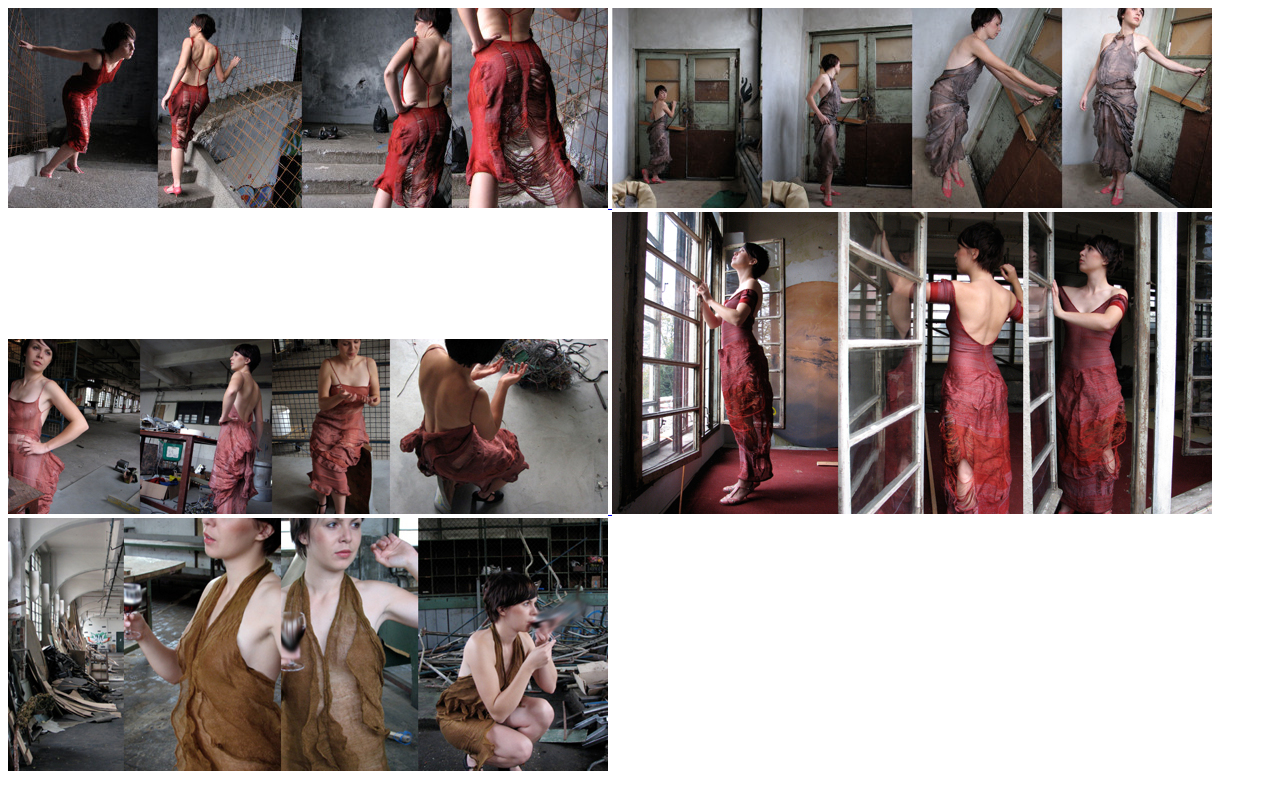
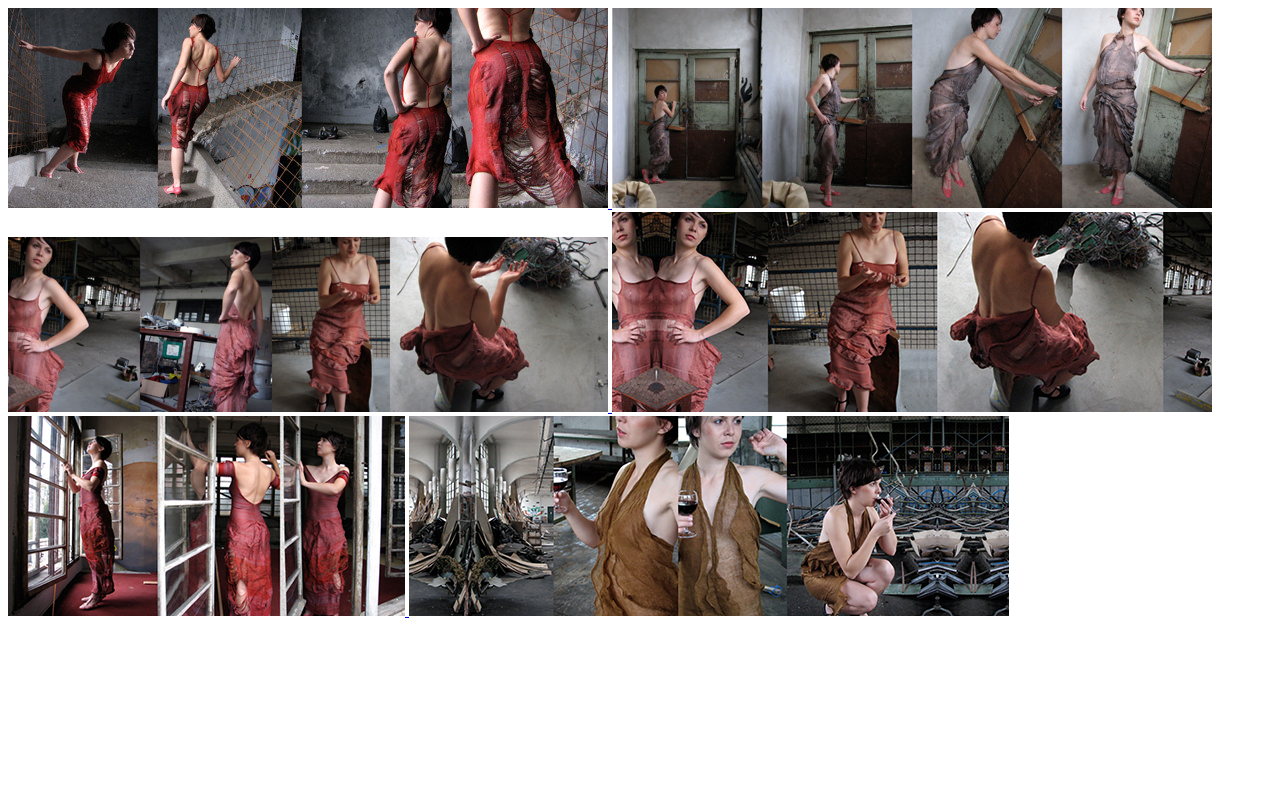
Before and after one commit to kalleaaltonen-zz/tjasaavsec.net, a plain HTML site: page clothes.html in a window 1280 px wide. Drawn offline with Linux system fonts and the light colour scheme.

Commit message:
cloth 200px

```diff
--- a/clothes.html
+++ b/clothes.html
@@ -24,12 +24,24 @@
 			<a class="example-image-link" href="1/816f21dc14f59d3604fa7f91cf167612.jpg" data-lightbox="1" title="this a title for image #3">
 				<img class="example-image" src="1/816f21dc14f59d3604fa7f91cf167612.jpg" alt="clothing 1" />
 			</a>
-			<a class="example-image-link" href="1/f4b707591bb0e3add839f2f103b0a425.jpg" data-lightbox="1" title="this a title for image #4">
+			<!--a class="example-image-link" href="1/f4b707591bb0e3add839f2f103b0a425.jpg" data-lightbox="1" title="this a title for image #4">
 				<img class="example-image" src="1/f4b707591bb0e3add839f2f103b0a425.jpg" alt="clothing 1" />
 			</a>
 			<a class="example-image-link" href="1/bfb659f24efb22d97644776a18f6bf9e.jpg" data-lightbox="1" title="this a title for image #5">
 				<img class="example-image" src="1/bfb659f24efb22d97644776a18f6bf9e.jpg" alt="clothing 1" />
+			</a-->
+			<a class="example-image-link" href="1/tjasaavsec_knitting-_2.jpg" data-lightbox="1" >
+				<img class="example-image" src="1/tjasaavsec_knitting-_2.jpg" />
 			</a>
+
+			<a class="example-image-link" href="1/tjasaavsec_knitting_1.jpg" data-lightbox="1" >
+				<img class="example-image" src="1/tjasaavsec_knitting_1.jpg" />
+			</a>
+
+			<a class="example-image-link" href="1/tjasaavsec_knitting_3.jpg" data-lightbox="1" >
+				<img class="example-image" src="1/tjasaavsec_knitting_3.jpg" />
+			</a>
+
 
 
 
```
Also changed, not shown: 1/tjasaavsec_knitting-_2.jpg (added), 1/tjasaavsec_knitting_1.jpg (added), 1/tjasaavsec_knitting_3.jpg (added).
